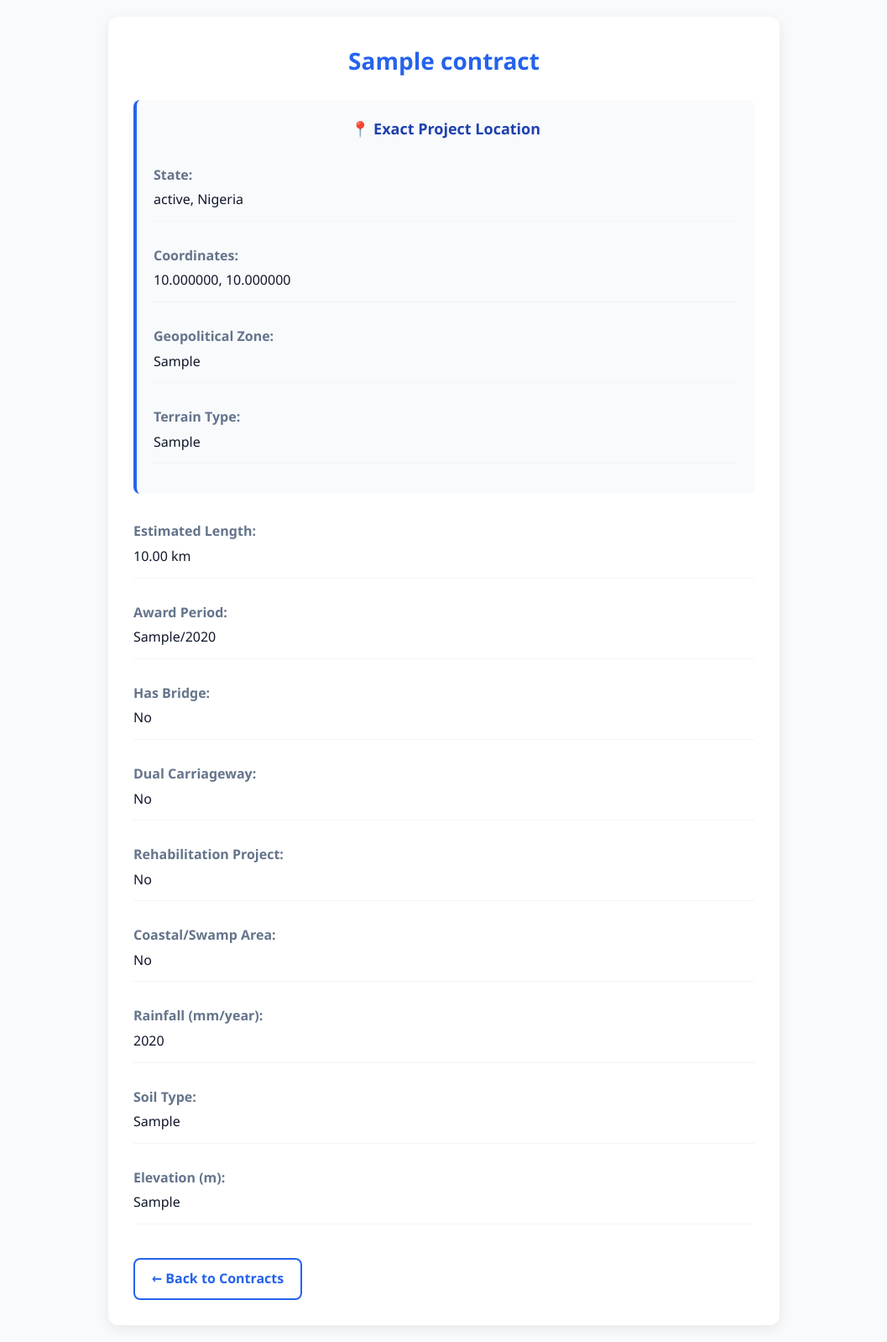
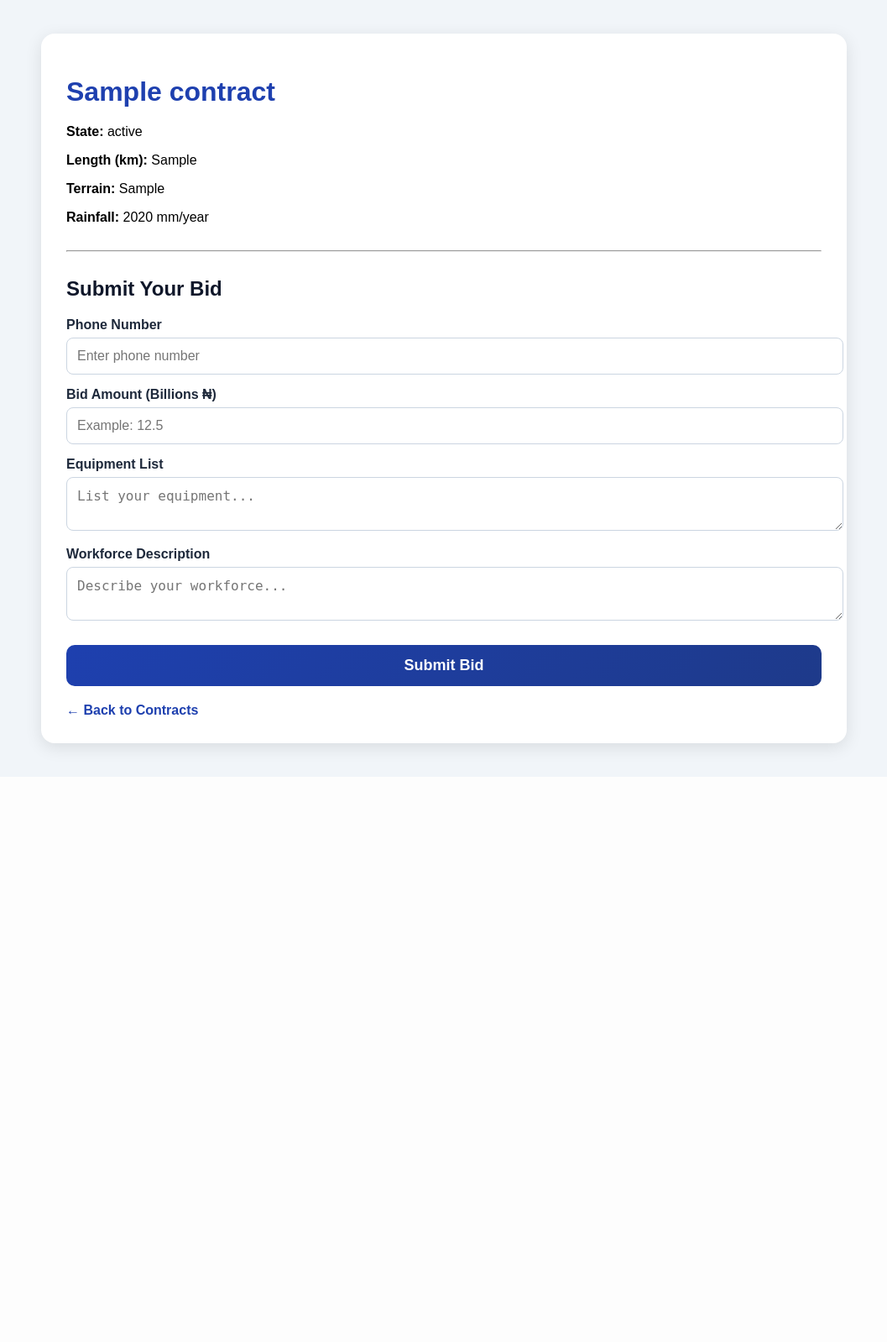
Before and after one commit to akandeaka/CONTRACT-BIDDING-APP, a FastAPI app: template templates/contract_detail.html in a window 1280 px wide. Shown: the whole page at 84% size, without its empty margins (111-1168 px from the left). After the commit the page ends 907 px from the top, so only its background shows below. Run offline with FastAPI, Linux system fonts and the light colour scheme; the template is opened without the code that fills it: most values are stand-ins (such as "Sample title", 1, 10 or a date in 2020); parts of the project's set-up code (start-up, migrations or seed data) failed here and were passed over.

Commit message:
Update contract_detail.html

```diff
--- a/templates/contract_detail.html
+++ b/templates/contract_detail.html
@@ -1,177 +1,105 @@
 <!DOCTYPE html>
-<html lang="en">
+<html>
 <head>
-    <meta charset="UTF-8">
-    <meta name="viewport" content="width=device-width, initial-scale=1.0">
-    <title>Contract Details - AISEC</title>
-    <link rel="stylesheet" href="https://cdnjs.cloudflare.com/ajax/libs/font-awesome/6.4.0/css/all.min.css">
+    <title>Contract Details</title>
     <style>
-        * {
+        body {
+            font-family: Arial, sans-serif;
+            background: #f1f5f9;
             margin: 0;
             padding: 0;
-            box-sizing: border-box;
-            font-family: 'Segoe UI', Tahoma, Geneva, Verdana, sans-serif;
         }
-
-        body {
-            background: #f8fafc;
-            color: #1e293b;
-            line-height: 1.6;
-            padding: 20px;
-        }
-
         .container {
-            max-width: 800px;
-            margin: 0 auto;
+            max-width: 900px;
+            margin: 40px auto;
             background: white;
             padding: 30px;
-            border-radius: 12px;
-            box-shadow: 0 4px 16px rgba(0,0,0,0.08);
+            border-radius: 16px;
+            box-shadow: 0 5px 20px rgba(0,0,0,0.1);
         }
-
         h1 {
-            color: #2563eb;
-            margin-bottom: 24px;
-            font-size: 28px;
-            text-align: center;
+            color: #1e40af;
+            margin-bottom: 20px;
         }
-
-        .location-section {
-            background: #f8fafc;
-            padding: 20px;
+        label {
+            font-weight: bold;
+            margin-top: 15px;
+            display: block;
+            color: #1e293b;
+        }
+        input, textarea {
+            width: 100%;
+            padding: 12px;
+            margin-top: 6px;
+            border: 1px solid #cbd5e1;
             border-radius: 8px;
-            margin: 20px 0;
-            border-left: 4px solid #2563eb;
-        }
-
-        .location-title {
-            font-weight: 700;
-            color: #1e40af;
-            margin-bottom: 12px;
-            font-size: 18px;
-            text-align: center;
-        }
-
-        .detail-item {
-            margin: 16px 0;
-            padding: 12px 0;
-            border-bottom: 1px solid #f1f5f9;
-        }
-
-        .detail-label {
-            font-weight: 600;
-            color: #64748b;
-            display: block;
-            margin-bottom: 4px;
-        }
-
-        .detail-value {
-            color: #0f172a;
             font-size: 16px;
         }
-
-        .back-link {
+        button {
+            margin-top: 25px;
+            padding: 14px 30px;
+            background: linear-gradient(135deg, #1e40af, #1e3a8a);
+            color: white;
+            border: none;
+            border-radius: 10px;
+            font-size: 18px;
+            font-weight: bold;
+            cursor: pointer;
+            width: 100%;
+        }
+        button:hover {
+            opacity: 0.9;
+        }
+        .back {
             display: inline-block;
-            margin-top: 24px;
-            color: #2563eb;
+            margin-top: 20px;
             text-decoration: none;
-            font-weight: 600;
-            padding: 10px 20px;
-            border: 2px solid #2563eb;
-            border-radius: 8px;
-            transition: all 0.3s ease;
-            text-align: center;
-        }
-
-        .back-link:hover {
-            background: #2563eb;
-            color: white;
-            text-decoration: none;
-        }
-
-        @media (max-width: 600px) {
-            .container {
-                padding: 20px;
-            }
-
-            h1 {
-                font-size: 24px;
-            }
+            color: #1e40af;
+            font-weight: bold;
         }
     </style>
 </head>
 <body>
-    <div class="container">
-        <h1>{{ contract.project_name }}</h1>
 
-        <!-- Exact Location with Coordinates -->
-        <div class="location-section">
-            <div class="location-title">📍 Exact Project Location</div>
-            <div class="detail-item">
-                <span class="detail-label">State:</span>
-                <span class="detail-value">{{ contract.primary_state }}, Nigeria</span>
-            </div>
-            <div class="detail-item">
-                <span class="detail-label">Coordinates:</span>
-                <span class="detail-value">{{ "%.6f"|format(contract.latitude_start) }}, {{ "%.6f"|format(contract.longitude_start) }}</span>
-            </div>
-            <div class="detail-item">
-                <span class="detail-label">Geopolitical Zone:</span>
-                <span class="detail-value">{{ contract.geopolitical_zone }}</span>
-            </div>
-            <div class="detail-item">
-                <span class="detail-label">Terrain Type:</span>
-                <span class="detail-value">{{ contract.terrain_type }}</span>
-            </div>
-        </div>
+<div class="container">
 
-        <!-- Project Specifications -->
-        <div class="detail-item">
-            <span class="detail-label">Estimated Length:</span>
-            <span class="detail-value">{{ "%.2f"|format(contract.estimated_length_km) }} km</span>
-        </div>
+    <h1>{{ contract.project_name }}</h1>
 
-        <div class="detail-item">
-            <span class="detail-label">Award Period:</span>
-            <span class="detail-value">{{ contract.award_month }}/{{ contract.award_year }}</span>
-        </div>
+    <p><strong>State:</strong> {{ contract.primary_state }}</p>
+    <p><strong>Length (km):</strong> {{ contract.estimated_length_km }}</p>
+    <p><strong>Terrain:</strong> {{ contract.terrain_type }}</p>
+    <p><strong>Rainfall:</strong> {{ contract.rainfall_mm_per_year }} mm/year</p>
 
-        <div class="detail-item">
-            <span class="detail-label">Has Bridge:</span>
-            <span class="detail-value">{{ "Yes" if contract.has_bridge else "No" }}</span>
-        </div>
+    <hr style="margin: 30px 0;">
 
-        <div class="detail-item">
-            <span class="detail-label">Dual Carriageway:</span>
-            <span class="detail-value">{{ "Yes" if contract.is_dual_carriageway else "No" }}</span>
-        </div>
+    <h2 style="color:#0f172a;">Submit Your Bid</h2>
 
-        <div class="detail-item">
-            <span class="detail-label">Rehabilitation Project:</span>
-            <span class="detail-value">{{ "Yes" if contract.is_rehabilitation else "No" }}</span>
-        </div>
+    <!-- ⭐ THIS IS THE FIXED FORM ⭐ -->
+    <form action="/contracts/{{ contract_id }}/submit_bid" method="POST">
 
-        <div class="detail-item">
-            <span class="detail-label">Coastal/Swamp Area:</span>
-            <span class="detail-value">{{ "Yes" if contract.is_coastal_or_swamp else "No" }}</span>
-        </div>
+        <!-- Hidden fields (backend overrides these if user is logged in) -->
+        <input type="hidden" name="company_name" value="{{ contract.company_name if contract.company_name else '' }}">
+        <input type="hidden" name="cac_number" value="{{ contract.cac_number if contract.cac_number else '' }}">
+        <input type="hidden" name="email" value="{{ contract.email if contract.email else '' }}">
 
-        <div class="detail-item">
-            <span class="detail-label">Rainfall (mm/year):</span>
-            <span class="detail-value">{{ contract.rainfall_mm_per_year }}</span>
-        </div>
+        <label>Phone Number</label>
+        <input type="text" name="phone" placeholder="Enter phone number" required>
 
-        <div class="detail-item">
-            <span class="detail-label">Soil Type:</span>
-            <span class="detail-value">{{ contract.soil_type }}</span>
-        </div>
+        <label>Bid Amount (Billions ₦)</label>
+        <input type="text" name="bid_amount" placeholder="Example: 12.5" required>
 
-        <div class="detail-item">
-            <span class="detail-label">Elevation (m):</span>
-            <span class="detail-value">{{ contract.elevation_m }}</span>
-        </div>
+        <label>Equipment List</label>
+        <textarea name="equipment_list" placeholder="List your equipment..." required></textarea>
 
-        <a href="/contracts" class="back-link">← Back to Contracts</a>
-    </div>
+        <label>Workforce Description</label>
+        <textarea name="workforce" placeholder="Describe your workforce..." required></textarea>
+
+        <button type="submit">Submit Bid</button>
+    </form>
+
+    <a href="/contracts" class="back">← Back to Contracts</a>
+
+</div>
+
 </body>
 </html>
```
